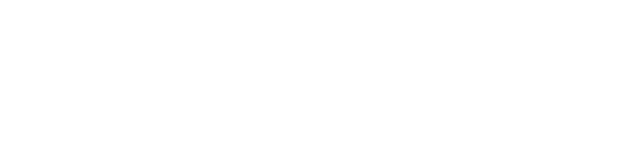
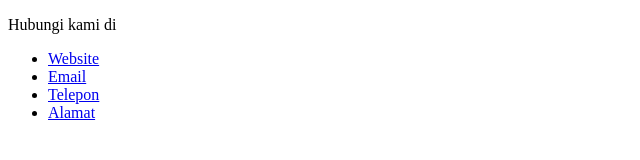
Before and after one commit to sambalmatah/01.-html, a plain HTML site: page index4.html in a window 1280 px wide. Shown: the whole page, without its empty margins (0-640 px from the left). Drawn offline with Linux system fonts and the light colour scheme.

Commit message:
Menambah tag anchor pada index4.html

```diff
--- a/index4.html
+++ b/index4.html
@@ -7,8 +7,13 @@
     <title>Inline Formating Text</title>
 </head>
 <body>
-
-
+    <p>Hubungi kami di</p>
+    <ul>
+        <li><a href="https://example.com">Website</a></li>
+        <li><a href="mailto:info@example.com">Email</a></li>
+        <li><a href="tel:+62213456">Telepon</a></li>
+        <li><a href="#address">Alamat</a></li>
+    </ul>
 
 </body>
 </html>
```
